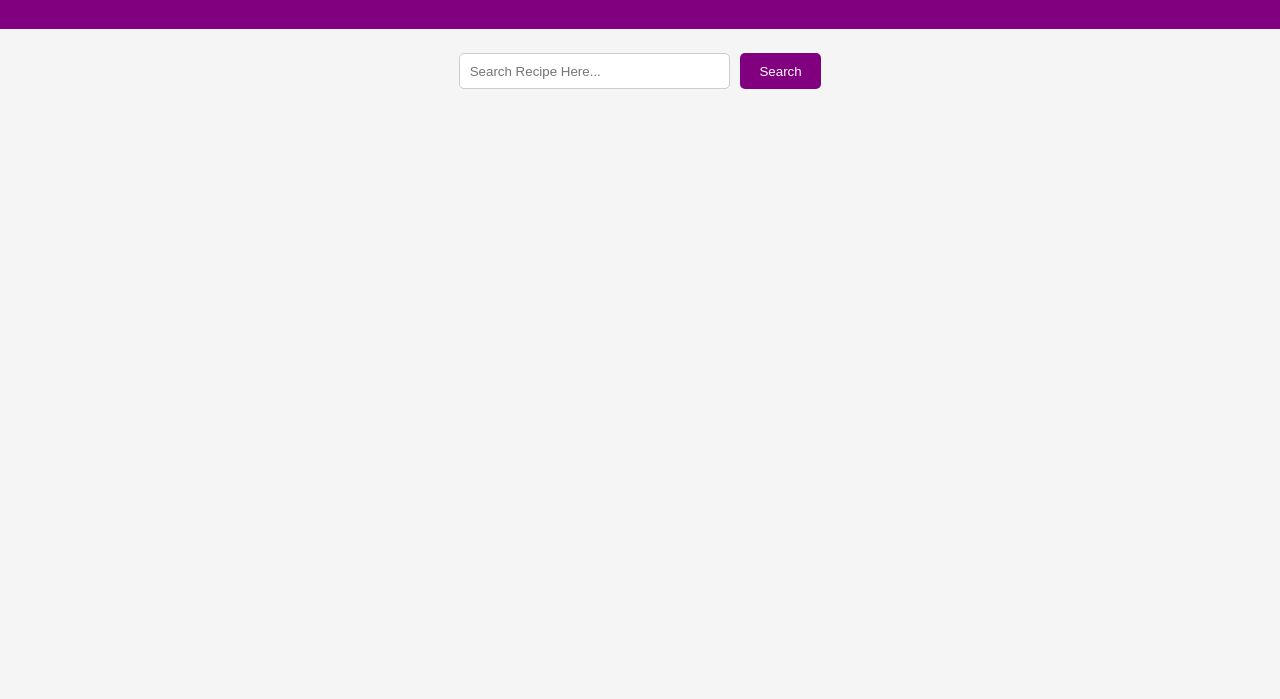
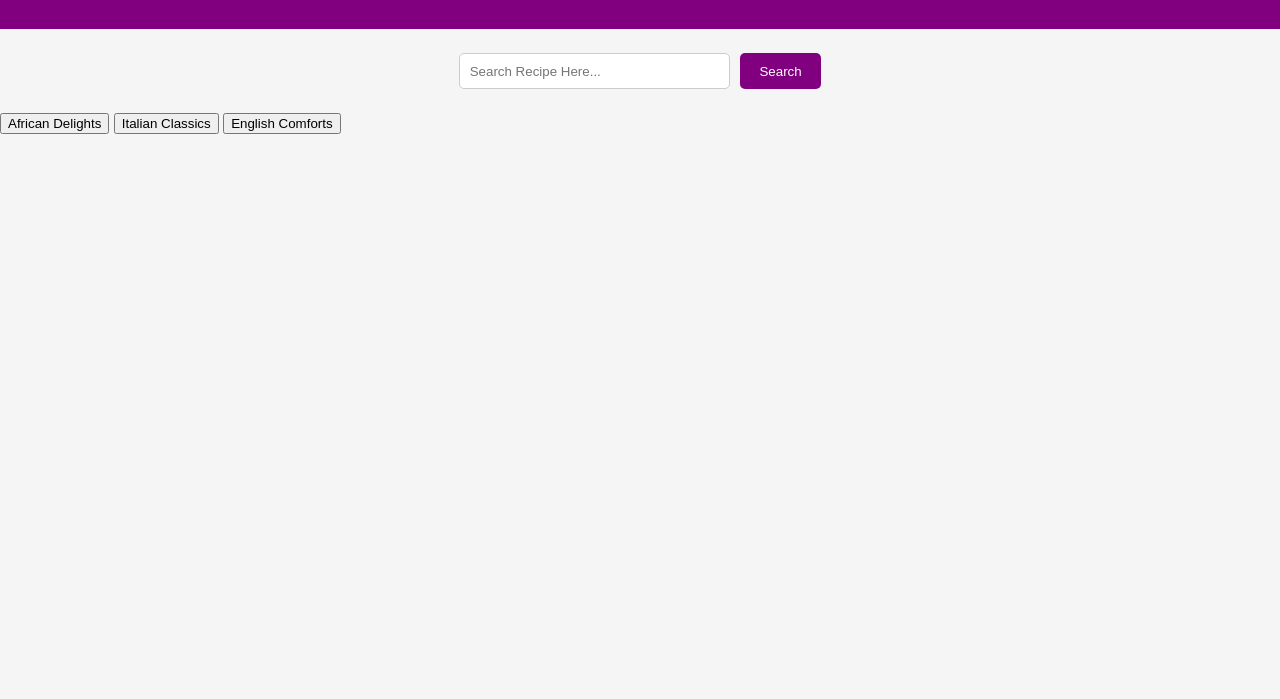
Before and after one commit to AceSapphire/recipe-finder, a plain HTML site: page main.html in a window 1280 px wide. Shown: the part 101-800 px from the top of the page. Drawn offline with Linux system fonts and the light colour scheme.

Commit message:
In index.html i create homepage with search bar, category buttons, and trending recipes section and in main.html i add a recipe listing page to display search and category results

```diff
--- a/main.html
+++ b/main.html
@@ -17,6 +17,13 @@
         <button id="searchBtn">Search</button>
     </section>
 
+    <!-- Category Buttons -->
+    <section class="category-section">
+        <button class="categoryBtn" data-category="African">African Delights</button>
+        <button class="categoryBtn" data-category="Italian">Italian Classics</button>
+        <button class="categoryBtn" data-category="British">English Comforts</button>
+    </section>
+
     <section id="recipeList" class="recipes-container">
         <!-- Recipes will be injected here -->
     </section>
```
